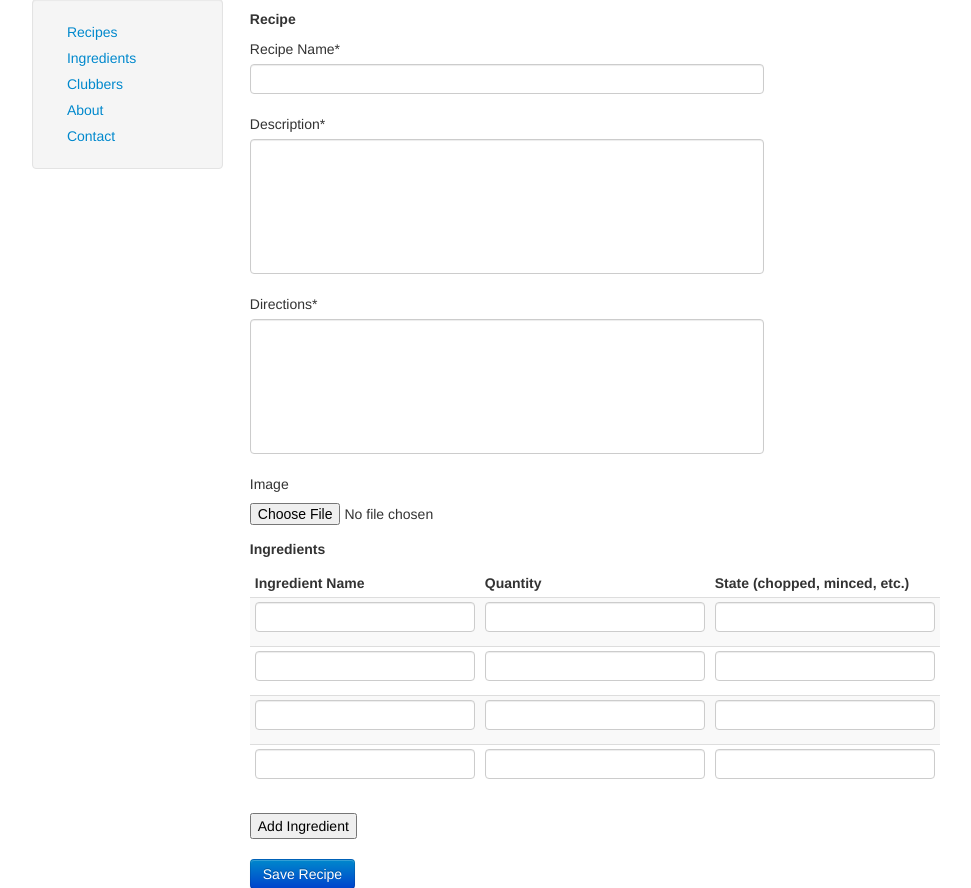
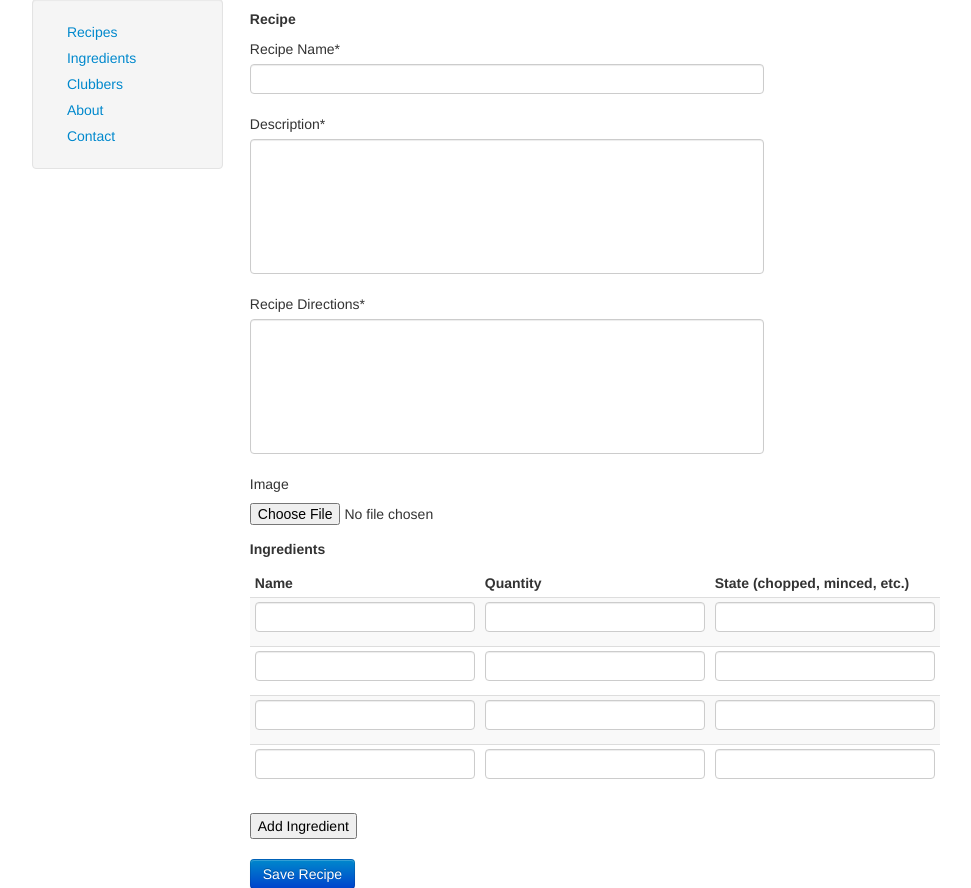
Before and after one commit to kevinlondon/rehdernomics.com, a Django app: page /lunchclub/new_recipe/ in a window 1280 px wide. Shown: the part 63-951 px from the top of the page, without its empty margins (77-1048 px from the left). Run offline with Django 3.2, Linux system fonts and the light colour scheme; the visitor is signed in with stand-in values (Sample User, id 1); some libraries are stand-ins or nearby versions.

Commit message:
Add pillow to requirements, add image field to recipe model

```diff
--- a/recipe/forms.py
+++ b/recipe/forms.py
@@ -22,7 +22,7 @@ class RecipeForm(forms.Form):
 
     directions = forms.CharField(
         widget=forms.TextInput(attrs={'class': 'direction_field'}),
-        label="Directions",
+        label="Recipe Directions",
         required=True,
     )
 
@@ -41,7 +41,7 @@ class RecipeForm(forms.Form):
 
 class IngredientForm(forms.Form):
     name = forms.CharField(
-        label="Ingredient Name",
+        label="Name",
         required=False,
     )
 
--- a/recipe/models.py
+++ b/recipe/models.py
@@ -16,6 +16,7 @@ class Recipe(models.Model):
     description = models.TextField()
     directions = models.TextField()
     ingredients = models.ManyToManyField('Ingredient', through="RecipeIngredient")
+    image = models.ImageField(upload_to="recipe_images", null=True)
     #ratings = None
     #reviews = None
     #commments = None
--- a/recipe/views.py
+++ b/recipe/views.py
@@ -27,19 +27,33 @@ def tagpage(request, tag):
 
 @login_required(redirect_field_name='redirect_to')
 def new_recipe(request):
-    recipe_form = RecipeForm()
+    recipe_form = RecipeForm(prefix="recipe")
     ingredient_formset = formset_factory(IngredientForm, extra=3)
     ingredient_formset_helper = IngredientFormSetHelper()
     return render(request, 'recipe/new_recipe.html', {
         'recipe_form': recipe_form,
-        'ingredient_formset': ingredient_formset(),
+        'ingredient_formset': ingredient_formset(prefix="ingredient"),
         'ingredient_formset_helper': ingredient_formset_helper,
     })
 
 
 def submit_recipe(request):
-    print request.POST
-    print request
+    if request.method == "POST":
+        recipe_form = RecipeForm(request.POST, prefix="recipe")
+        ingredient_formset = formset_factory(IngredientForm)
+        ingredient_form = ingredient_formset(request.POST, prefix="ingredient")
+        if recipe_form.is_valid() and ingredient_form.is_valid():
+            r_info = recipe_form.cleaned_data
+            recipe = Recipe.objects.create(
+                name=r_info['recipe_name'], description=r_info['description'],
+                directions=r_info['directions'], image=r_info['image'],
+            )
+            print recipe
+            print recipe_form.cleaned_data
+            print ingredient_form.cleaned_data
+
+    assert False
+
     return render(request, 'recipe/home.html', {
     })
 
--- a/requirements.txt
+++ b/requirements.txt
@@ -1,4 +1,5 @@
 Django==1.6
+Pillow==2.2.1
 South==0.8.2
 dj-database-url==0.2.2
 dj-static==0.0.5
--- a/templates/recipe/new_recipe.html
+++ b/templates/recipe/new_recipe.html
@@ -15,9 +15,8 @@
 
 {% block page_content %}
 <form action="{% url 'recipe_submit' %}" method="post">
-    {% csrf_token %}
     <h5>Recipe</h5>
-    {% crispy recipe_form %}
+    {% crispy recipe_form recipe_form.helper %}
 
     <h5>Ingredients</h5>
     {% crispy ingredient_formset  ingredient_formset_helper %}
```
Also changed, not shown: recipe/migrations/0004_auto__add_field_recipe_image.py (added).
